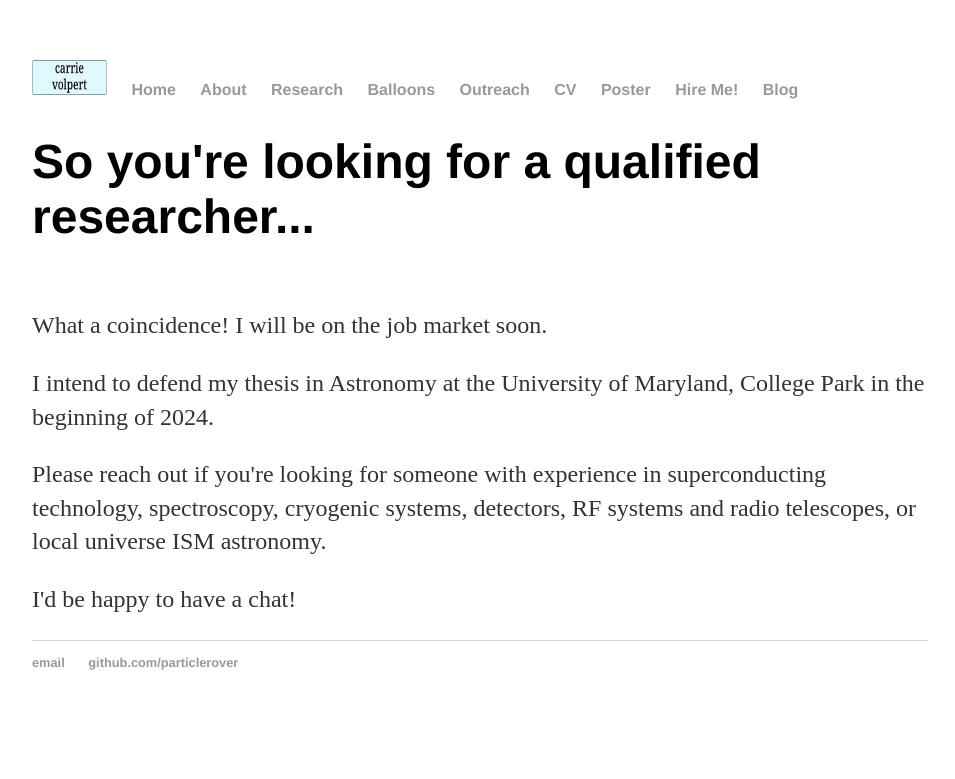
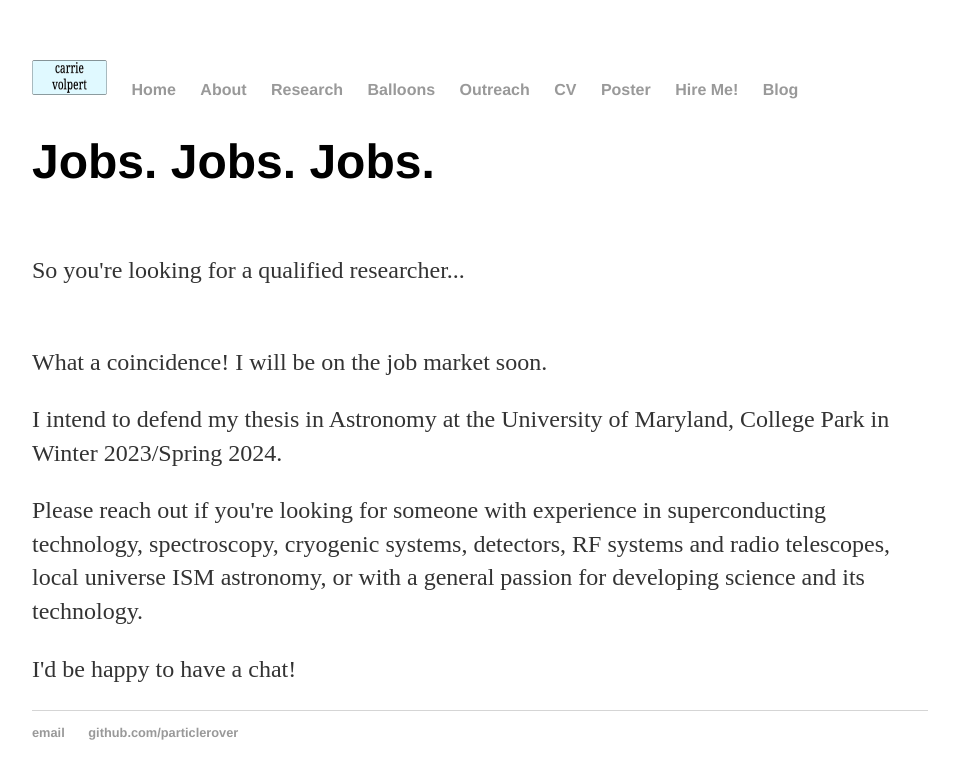
Before and after one commit to particlerover/particlerover.github.io, a Jekyll site: the page built from hireme/index.html, in a window 1280 px wide. Shown: the top 779 px of the page, without its empty margins (160-1115 px from the left). Built offline with Jekyll 4.4.1, drawn with Linux system fonts in a browser that asks for light colours.

Commit message:
Update index.html

```diff
--- a/hireme/index.html
+++ b/hireme/index.html
@@ -4,13 +4,15 @@ title: Hire Me!
 ---
 
 		<div class="about">
-			<h1>So you're looking for a qualified researcher...</h1>
+			<h1>Jobs. Jobs. Jobs.</h1>
+			<p class="tab"><br />So you're looking for a qualified researcher...<br />
+
 			<p class="tab"><br />What a coincidence! I will be on the job market soon.<br />
 
-			<p> I intend to defend my thesis in Astronomy at the University of Maryland, College Park in the beginning of 2024.
+			<p> I intend to defend my thesis in Astronomy at the University of Maryland, College Park in Winter 2023/Spring 2024.
         		</p>
 
-			<p> Please reach out if you're looking for someone with experience in superconducting technology, spectroscopy, cryogenic systems, detectors, RF systems and radio telescopes, or local universe ISM astronomy.
+			<p> Please reach out if you're looking for someone with experience in superconducting technology, spectroscopy, cryogenic systems, detectors, RF systems and radio telescopes, local universe ISM astronomy, or with a general passion for developing science and its technology.
 			</p>
 
 			<p>
```
